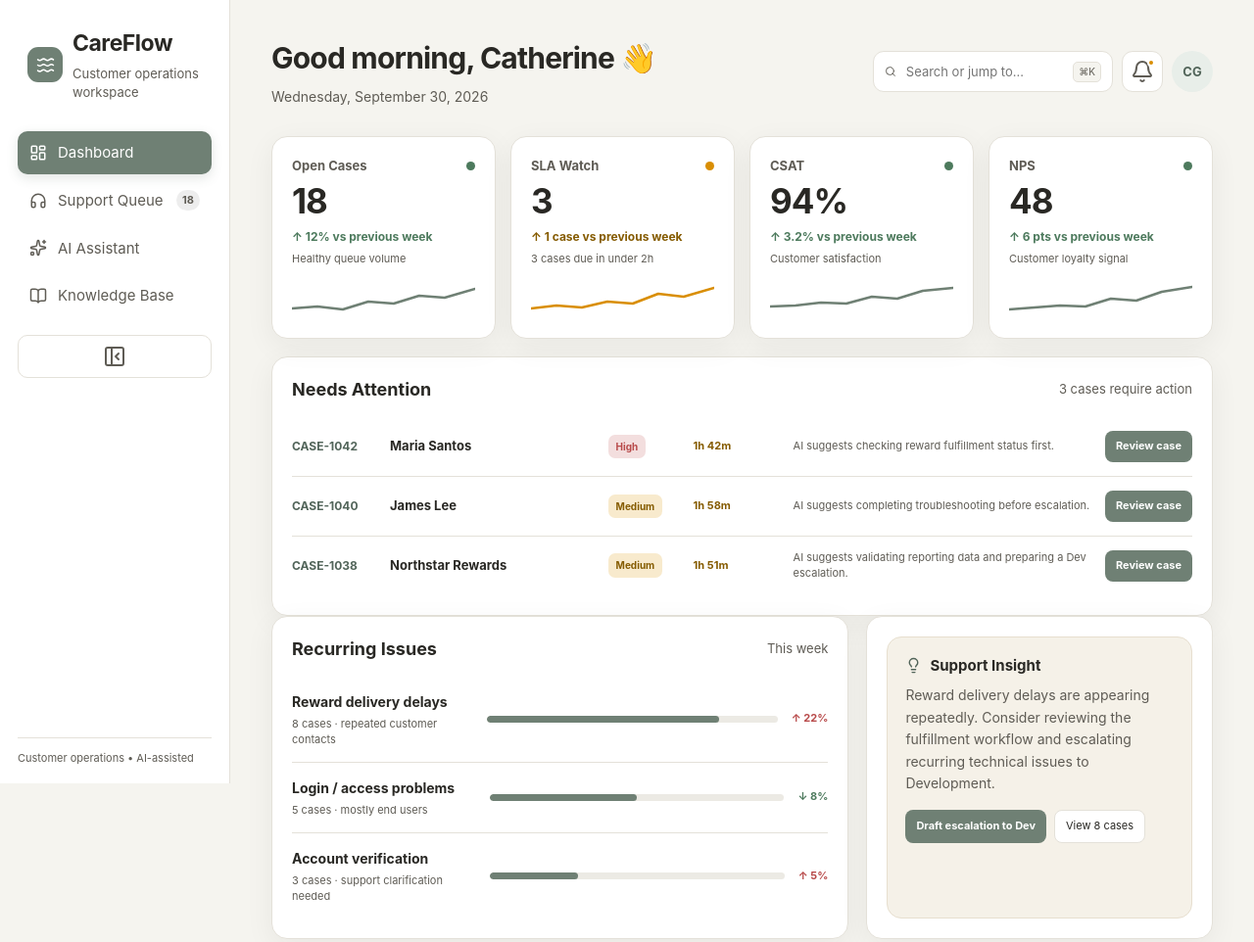
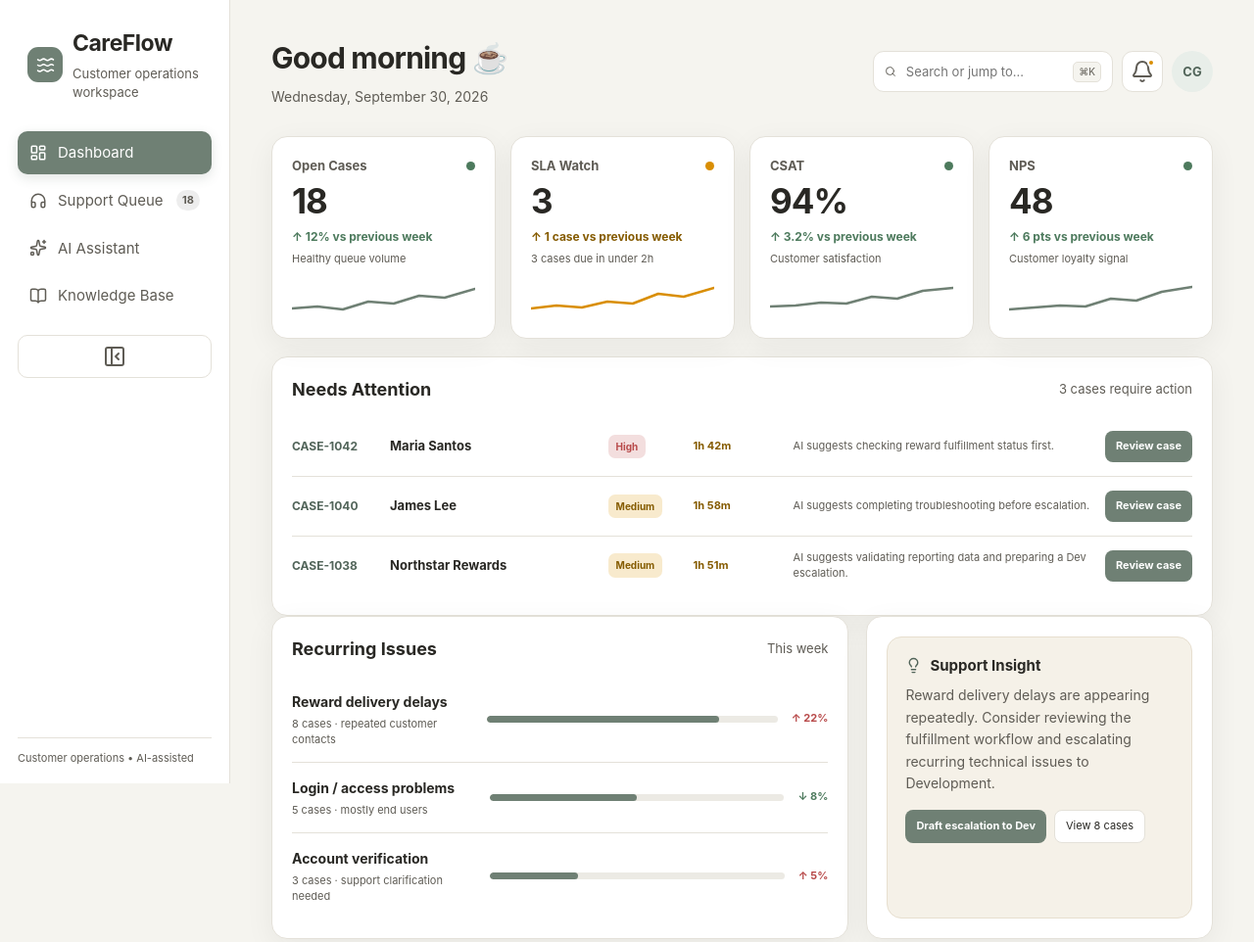
Before and after one commit to cathiesnest/careflow, a plain HTML site: page index.html in a window 1280 px wide. Shown: the top 962 px of the page at 98% size. Drawn offline with nearby package versions, Linux system fonts and the light colour scheme.

Commit message:
Update index.html

```diff
--- a/index.html
+++ b/index.html
@@ -1441,7 +1441,7 @@ textarea:focus {
 
     <div class="greeting">
 
-      <h2>Good morning, Catherine 👋</h2>
+      <h2>Good morning ☕</h2>
 
       <p id="currentDate">
         Loading today's date...
```
